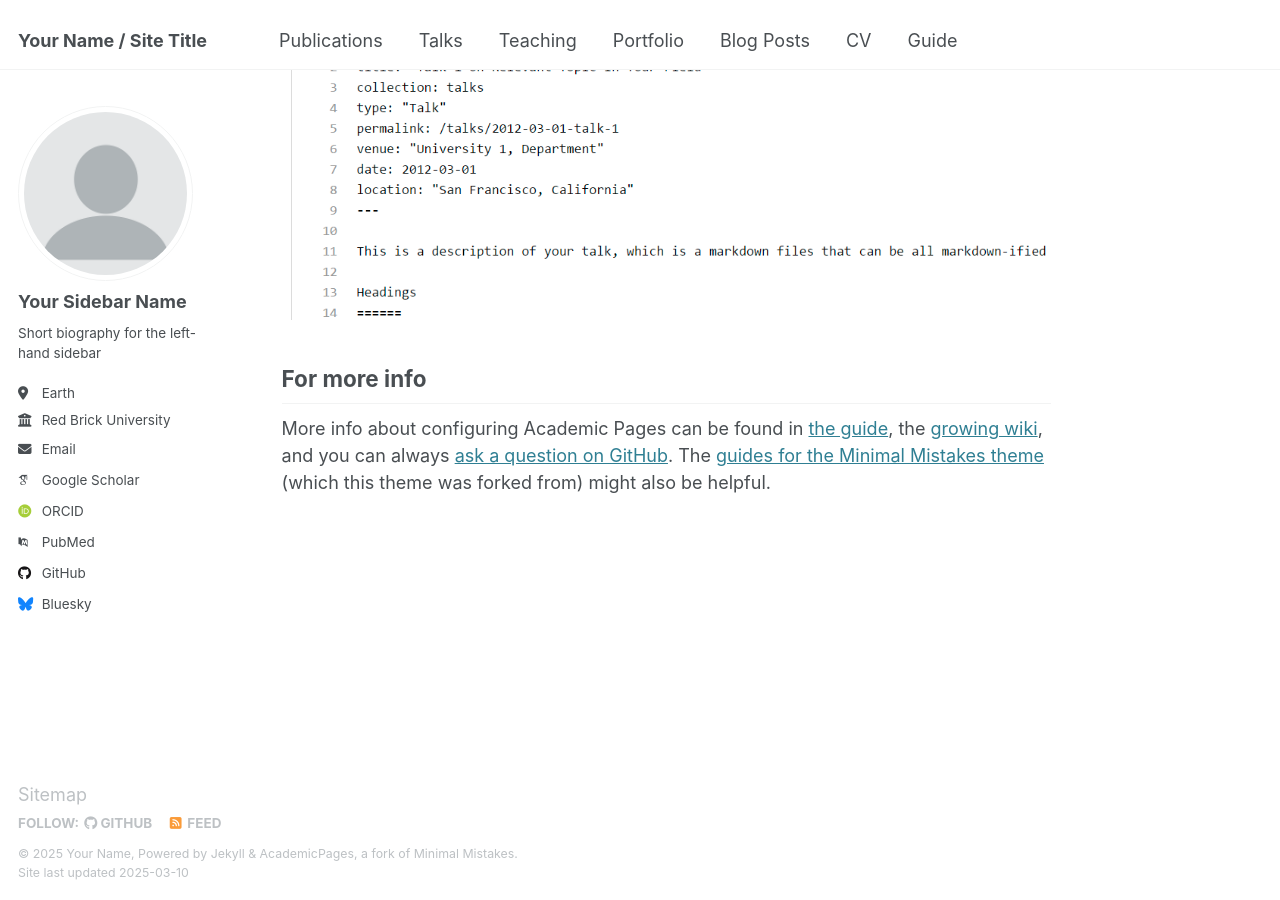
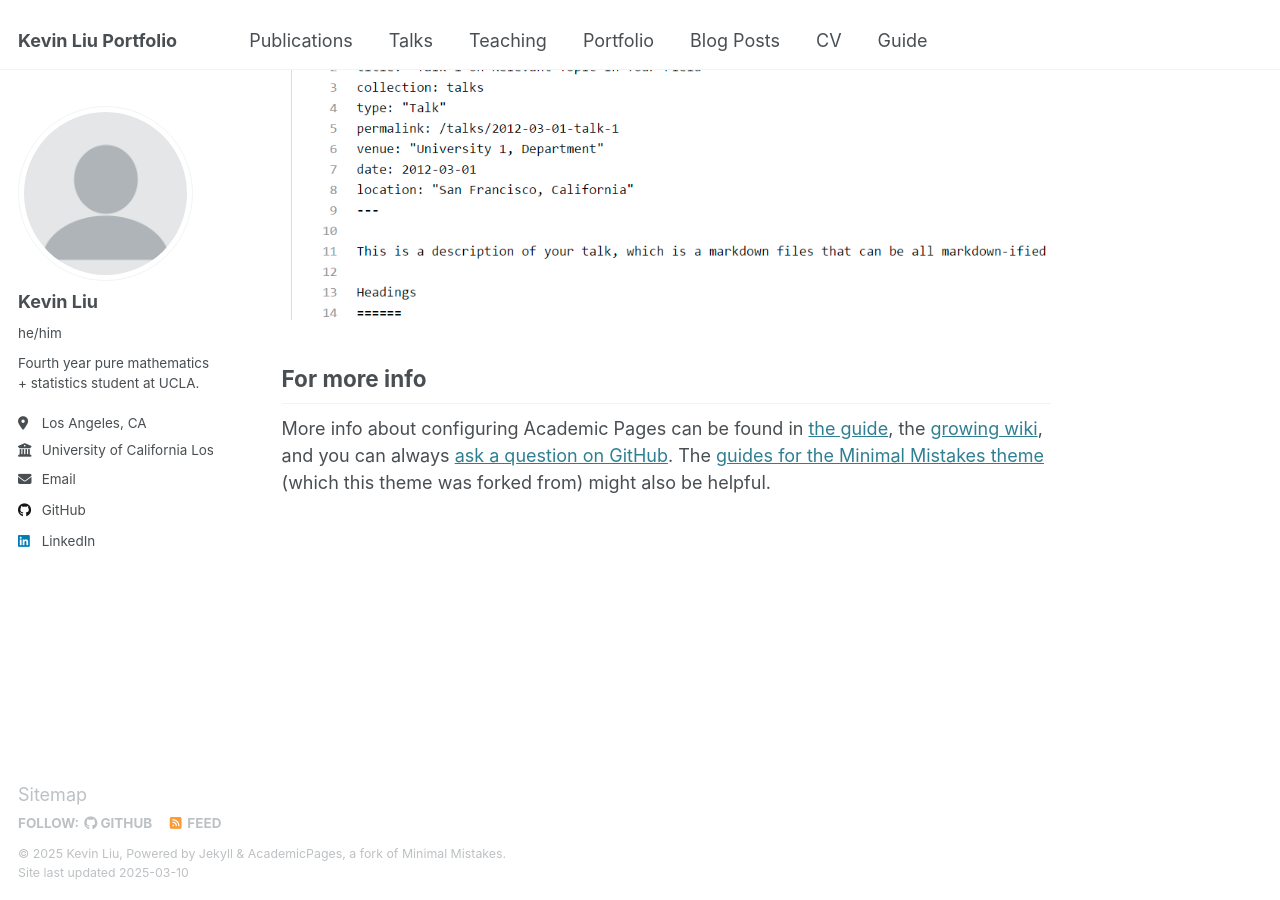
Before and after one commit to kliuc/kliuc.github.io, a Jekyll site: the page built from _pages/about.md, in a window 1280 px wide and 900 px high, scrolled down 2642 px. Built offline with Jekyll 4.4.1, drawn with Linux system fonts in a browser that asks for light colours; some web fonts are replaced.

Commit message:
Update _config.yml

```diff
--- a/_config.yml
+++ b/_config.yml
@@ -9,13 +9,13 @@
 # Basic Site Settings
 locale                   : "en-US"
 site_theme               : "default"
-title                    : "Your Name / Site Title"
+title                    : "Kevin Liu Portfolio"
 title_separator          : "-"
-name                     : &name "Your Name"
-description              : &description "personal description"
-url                      : https://academicpages.github.io # the base hostname & protocol for your site e.g. "https://[your GitHub username].github.io"
+name                     : &name "Kevin Liu"
+description              : &description "Math and Stats Student"
+url                      : https://kliuc.github.io # the base hostname & protocol for your site e.g. "https://[your GitHub username].github.io"
 baseurl                  : "" # the subpath of your site, e.g. "/blog"
-repository               : "academicpages/academicpages.github.io"
+repository               : "kliuc.github.io"
 
 # Site Author - The following control what appear as part of the author content on the side bar.
 #               If a field is blank the icon and link will not appear, otherwise it will be shown.
@@ -23,21 +23,21 @@ repository               : "academicpages/academicpages.github.io"
 author:
   # Biographic information
   avatar           : "profile.png"
-  name             : "Your Sidebar Name"
-  pronouns         : # example: "she/her"
-  bio              : "Short biography for the left-hand sidebar"
-  location         : "Earth"
-  employer         : "Red Brick University"
+  name             : "Kevin Liu"
+  pronouns         : "he/him" # example: "she/her"
+  bio              : "Fourth year pure mathematics + statistics student at UCLA."
+  location         : "Los Angeles, CA"
+  employer         : "University of California Los Angeles (UCLA)"
   uri              : # URL
-  email            : "none@example.org"
+  email            : "kliuc@ucla.edu"
 
   # Academic websites
   arxiv            : # URL - Update with the correct link to your profile
-  googlescholar    : "https://scholar.google.com/citations?user=PS_CX0AAAAAJ"
+  googlescholar    : # "https://scholar.google.com/citations?user=PS_CX0AAAAAJ"
   impactstory      : # URL
-  orcid            : "http://orcid.org/yourorcidurl"
+  orcid            : # "http://orcid.org/yourorcidurl"
   semantic         : # URL
-  pubmed           : "https://www.ncbi.nlm.nih.gov/pubmed/?term=john+snow"
+  pubmed           : # "https://www.ncbi.nlm.nih.gov/pubmed/?term=john+snow"
   researchgate     : # URL
   scopus           : # URL
 
@@ -45,12 +45,12 @@ author:
   bitbucket        : # Username - Update with your username on the site
   codepen          : # Username
   dribbble         : # Username
-  github           : "academicpages"
+  github           : "kliuc"
   kaggle           : # Username
   stackoverflow    : # User number or user number and name (i.e., use "1" or "1/jeff-atwood")
 
   # Social media
-  bluesky          : "bsky.app" # Replace this with you Bluesky username
+  bluesky          : # "bsky.app" # Replace this with you Bluesky username
   facebook         : # Username
   flickr           : # Username
   foursquare       : # Username
@@ -59,7 +59,7 @@ author:
   keybase          : # Username
   instagram        : # Username
   lastfm           : # Username
-  linkedin         : # Username
+  linkedin         : "kliuc" # Username
   mastodon         : # URL
   medium           : # URL
   pinterest        : # Username
```
